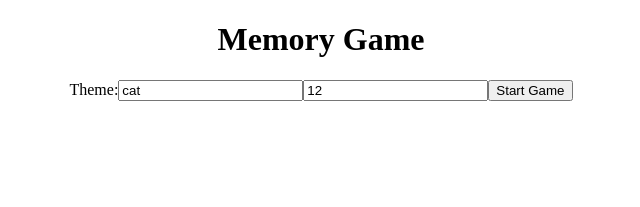
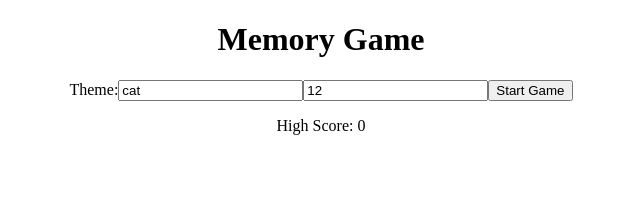
Before and after one commit to AmbiAngel/memory-game-react, a React (Vite) app: page / in a window 1280 px wide. Shown: the top 207 px of the page, without its empty margins (319-959 px from the left). Built offline with nearby package versions, Linux system fonts and the light colour scheme.

Commit message:
Moved high score state var to parent component so it can be tracked between multiple games

```diff
--- a/src/App.jsx
+++ b/src/App.jsx
@@ -11,6 +11,7 @@ function App() {
   const [gameState, setGameState] = useState(false)
   const [themeInput, setThemeInput] = useState('cat')
   const [numOfImgs, setNumOfImgs] = useState(12)
+  const [highScore, setHighScore] = useState(0);
 
 
   function toggleGameState(){
@@ -24,7 +25,8 @@ function App() {
       <input id="theme-input" value={themeInput} onChange={(e)=>{setThemeInput(e.target.value)}} disabled={gameState}></input>
       <input id="numOfImgs-input" value={numOfImgs} onChange={(e)=>{setNumOfImgs(e.target.value)}} disabled={gameState}></input>
       <button onClick={toggleGameState}>{gameState ? "End Game" : "Start Game"}</button>
-      {(gameState) && <TheGame theme={themeInput} limit={numOfImgs}></TheGame>}
+      <p>High Score: {highScore}</p>
+      {(gameState) && <TheGame theme={themeInput} limit={numOfImgs} setHighScore={setHighScore} highScore={highScore}></TheGame>}
     </>
   );
 }
--- a/src/components/TheGame.jsx
+++ b/src/components/TheGame.jsx
@@ -1,11 +1,11 @@
 import { useState, useEffect } from "react";
 
-export default function TheGame({ theme, limit }) {
+export default function TheGame({ theme, limit, highScore, setHighScore }) {
   const [data, setData] = useState({});
   const [shuffledArr, setShuffledArr] = useState([]);
   const [score, setScore] = useState(0);
   const [clickedSources, setClickedSources] = useState([]);
-  const [highScore, setHighScore] = useState(0);
+
 
   if (score > highScore) {
     setHighScore(score);
@@ -70,7 +70,6 @@ export default function TheGame({ theme, limit }) {
   return (
     <div className="game-container">
       <p>Score: {score}</p>
-      <p>High Score: {highScore}</p>
       <div className="img-grid">
         {shuffledArr.map((item, index) => (
           <>
```
